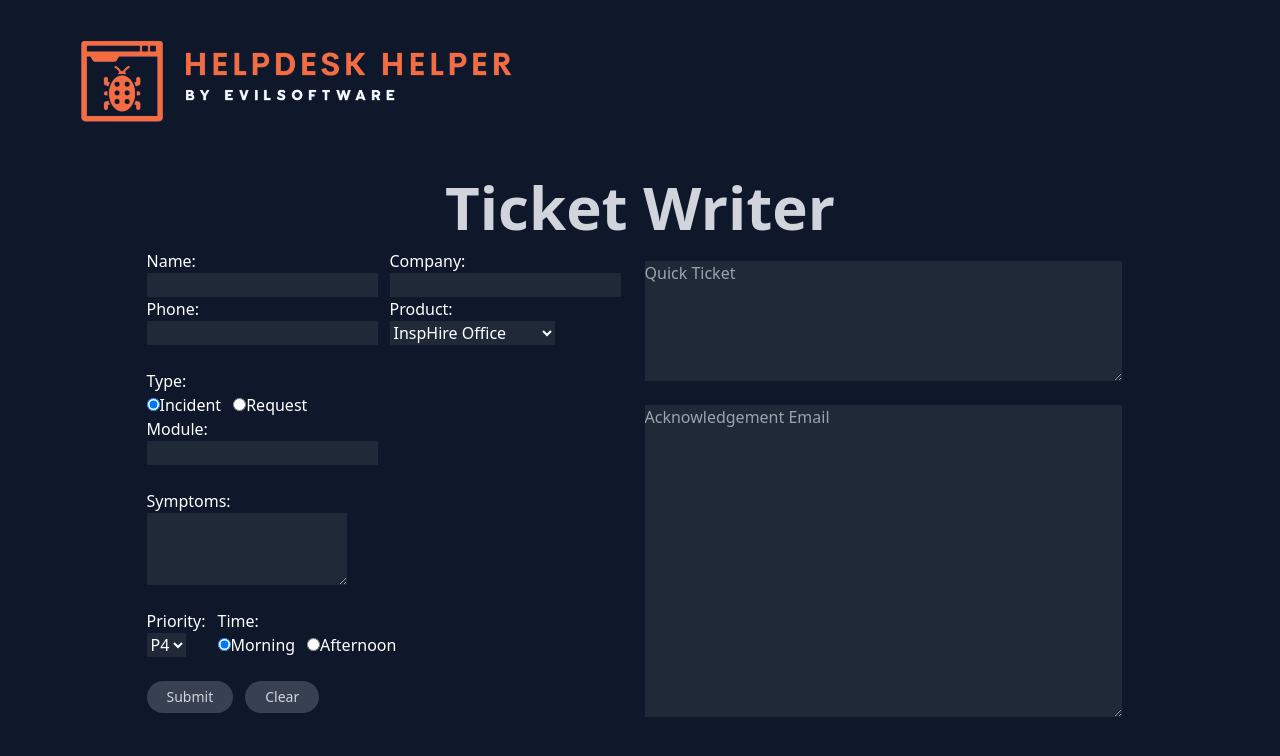
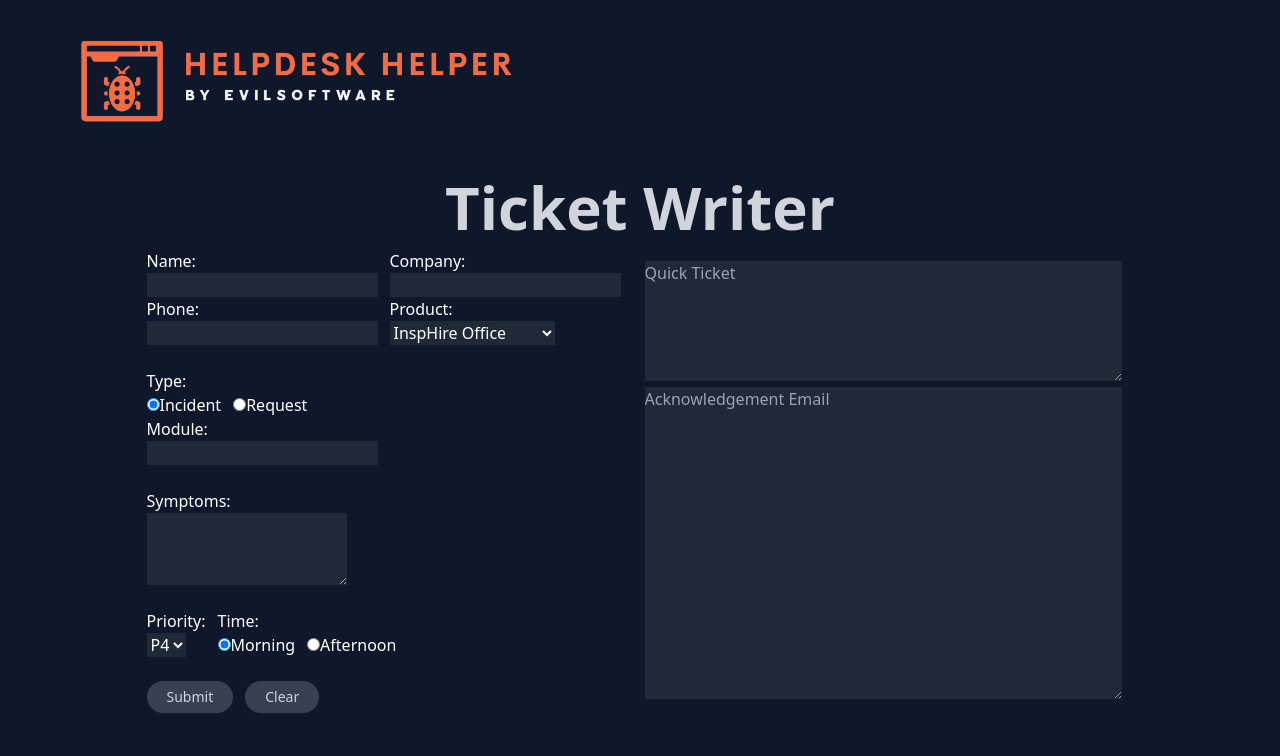
Before and after one commit to ThegenJackson/Helpdesk-Helper, a React (Vite) app: page / in a window 1280 px wide. Shown: the top 756 px of the page. Built offline with nearby package versions, Linux system fonts and the light colour scheme; a web font is replaced by a local one.

Commit message:
styling fixes
more styling fixes

```diff
--- a/src/App.css
+++ b/src/App.css
@@ -29,7 +29,7 @@ This is evil stuff...
 }
 
 ._btn {
-  @apply rounded-full bg-gray-700 py-1.5 px-5 text-sm text-gray-300 transition-all hover:bg-gray-300 hover:text-gray-800;
+  @apply rounded-full bg-gray-700 py-1.5 px-5 text-sm text-gray-300 sm:transition-all hover:bg-gray-300 hover:text-gray-800 hover:scale-125;
 }
 
 .head_text {
@@ -40,6 +40,10 @@ This is evil stuff...
   @apply bg-gray-800 flex;
 }
 
+.textbox {
+  @apply bg-gray-800;
+}
+
 .formfield {
   @apply  py-3;
 }
--- a/src/components/TicketWriter.jsx
+++ b/src/components/TicketWriter.jsx
@@ -196,9 +196,9 @@ export const TicketWriter = () => {
       </form>
       </div>
       <div className="p-3">
-      <textarea value={formData} readOnly rows="5" cols="50" className="formbox" placeholder="Quick Ticket"/>
+      <textarea value={formData} readOnly rows="5" cols="50" className="textbox" placeholder="Quick Ticket"/>
       <br />
-      <textarea value={emailData} readOnly rows="13" cols="50" className="formbox" placeholder="Acknowledgement Email"/>
+      <textarea value={emailData} readOnly rows="13" cols="50" className="textbox" placeholder="Acknowledgement Email"/>
       </div>
       </div>
     </div>
```
